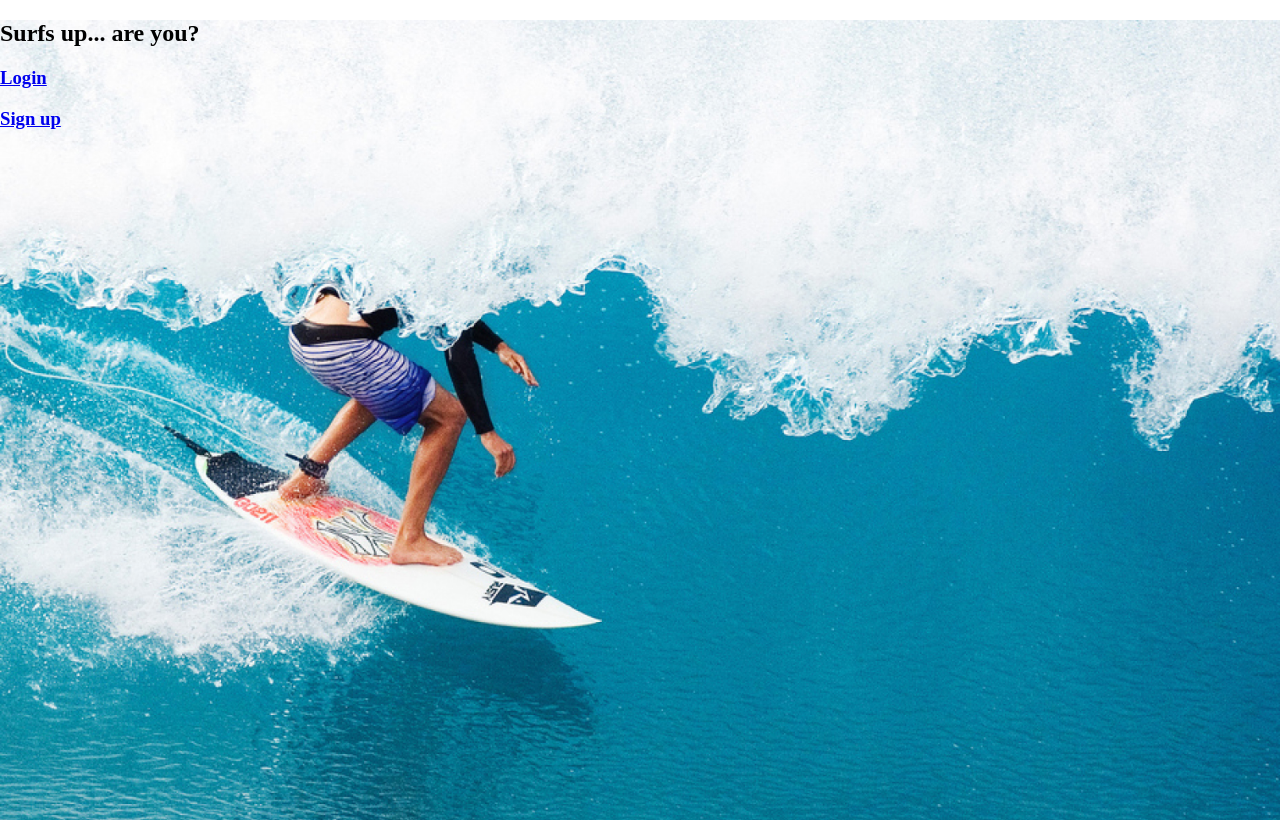
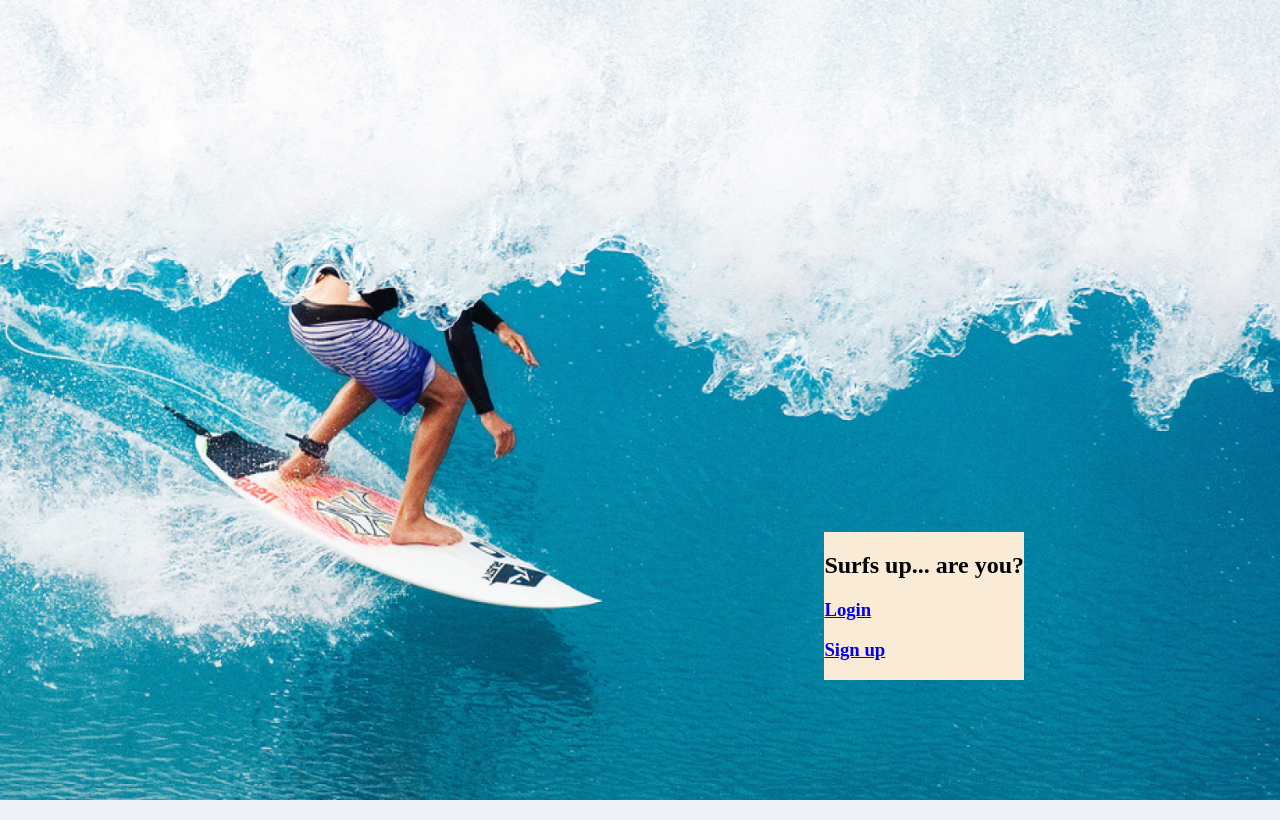
Before and after one commit to leocucinell/surfs-up, a Django app: page / in a window 1280 px wide. Run offline with Django 4.2, Linux system fonts and the light colour scheme.

Commit message:
additional styles

```diff
--- a/base/static/style.css
+++ b/base/static/style.css
@@ -14,3 +14,10 @@
 .landing-page {
 
 }
+
+.options-box {
+    position: absolute;
+    bottom: 15vh;
+    right: 20vw;
+    background-color: antiquewhite;
+}
```
Also changed, not shown: db.sqlite3.
